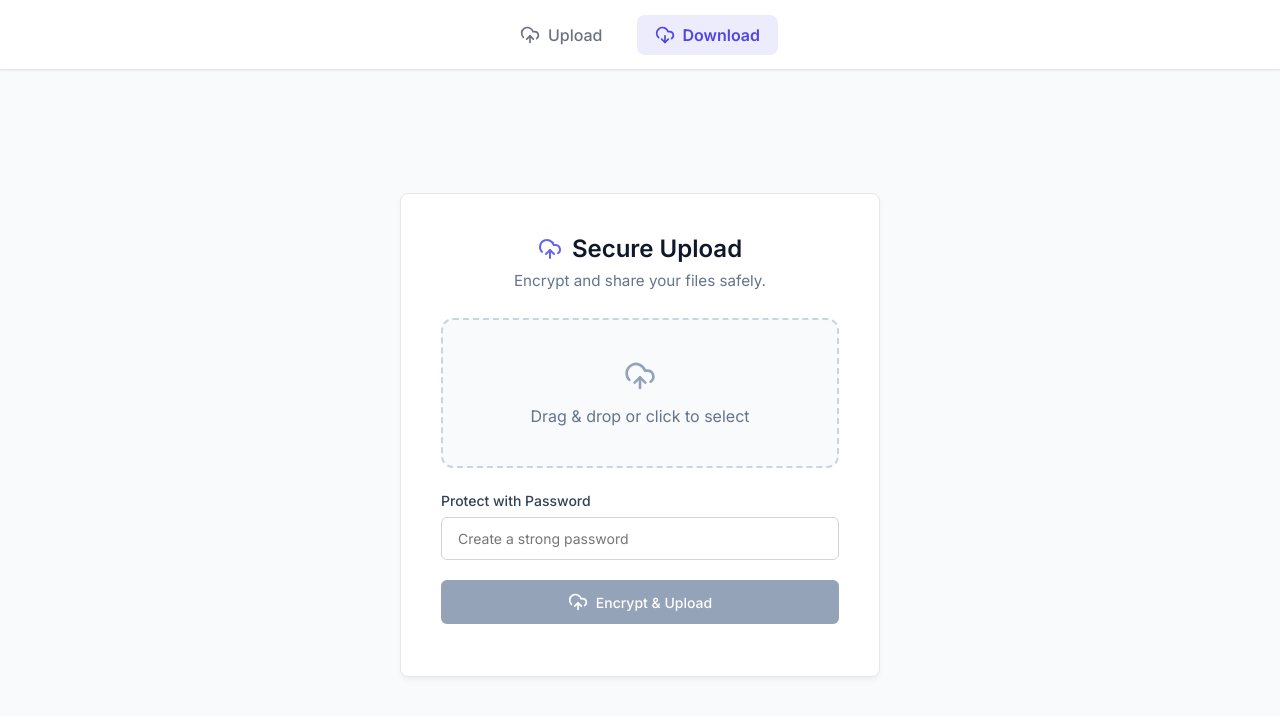
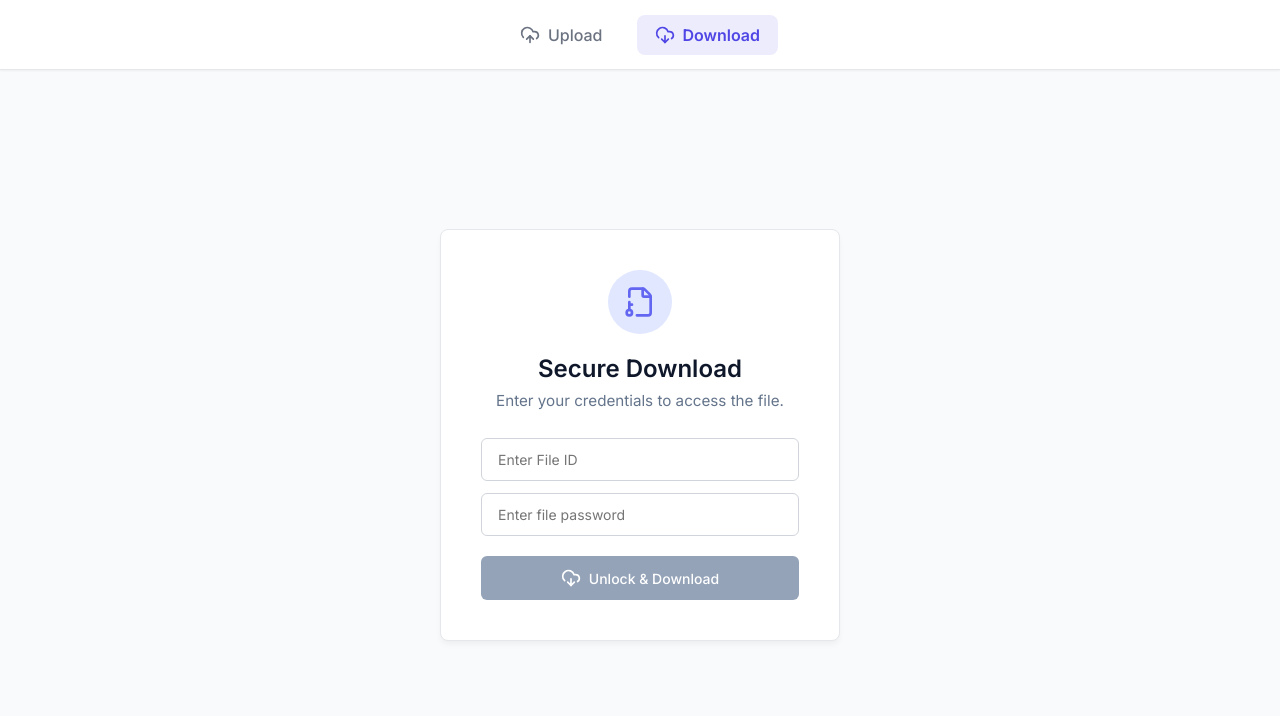
Before and after one commit to aks-110/FIleDownloader, a React (Vite) app in the folder client/: page /download in a window 1280 px wide. Shown: the top 716 px of the page. Built offline with nearby package versions, Linux system fonts and the light colour scheme.

Commit message:
updated download page

```diff
--- a/client/src/components/Download.jsx
+++ b/client/src/components/Download.jsx
@@ -1,257 +1,147 @@
-import { useState, useEffect } from "react";
+import { useState } from "react";
+
 import axios from "axios";
-import { Copy, UploadCloud, File, CheckCircle, Loader2 } from "lucide-react";
 
-function Upload() {
-  const [file, setFile] = useState(null);
+import { DownloadCloud, FileKey, Loader2 } from "lucide-react";
+
+function Download() {
+  const [fileId, setFileId] = useState("");
+
   const [password, setPassword] = useState("");
-  const [fileId, setFileId] = useState("");
-  const [qrCode, setQrCode] = useState("");
-  const [downloadLink, setDownloadLink] = useState("");
+
   const [status, setStatus] = useState("");
+
   const [loading, setLoading] = useState(false);
-  const [ready, setReady] = useState(false);
-  const [copied, setCopied] = useState(false);
 
-  // Restore upload data after refresh (valid for 5 minutes)
-  useEffect(() => {
-    const saved = localStorage.getItem("uploadData");
+  const handleDownload = async () => {
+    // Basic validation for both fields
 
-    if (saved) {
-      const data = JSON.parse(saved);
-      const now = Date.now();
-      const fiveMinutes = 5 * 60 * 1000;
+    if (!fileId || !password) {
+      setStatus("Please enter both File ID and password.");
 
-      if (now - data.timestamp < fiveMinutes) {
-        setFileId(data.fileId);
-        setQrCode(data.qrCode);
-        setDownloadLink(data.downloadLink);
-        setReady(true);
-      } else {
-        localStorage.removeItem("uploadData");
+      return;
     }
-    }
-  }, []);
-
-  const handleUpload = async () => {
-    if (!file || !password) return;
 
     setLoading(true);
-    setStatus("Processing...");
+
+    setStatus("Verifying...");
 
     try {
-      // Calculate file size in MB
-      const fileSizeMB = file.size / (1024 * 1024);
+      // Updated: ID is removed from the URL and moved into the data body
 
-      // Decide expiry
-      let expiry;
-      if (fileSizeMB < 10) {
-        expiry = 3600; // 1 hour
-      } else {
-        expiry = 86400; // 1 day
-      }
+      const res = await axios.post(`http://localhost:3000/download`, {
+        id: fileId,
 
-      // Request backend
-      const res = await axios.post("http://localhost:3000/geturl", {
-        fileName: file.name,
-        fileType: file.type,
         password: password,
-        expiry: expiry,
       });
 
-      const { uploadUrl, id, qrDataUrl } = res.data;
+      // Assuming the server returns a temporary download link
 
-      const link = `http://localhost:3000/download/${id}`;
+      window.location.href = res.data.downloadUrl;
 
-      setFileId(id);
-      setQrCode(qrDataUrl);
-      setDownloadLink(link);
-
-      setStatus("Uploading...");
-
-      // Upload file to storage
-      await fetch(uploadUrl, {
-        method: "PUT",
-        body: file,
-      });
-
-      setReady(true);
-      setStatus("");
-
-      // Save upload result for 5 minutes
-      localStorage.setItem(
-        "uploadData",
-        JSON.stringify({
-          fileId: id,
-          qrCode: qrDataUrl,
-          downloadLink: link,
-          timestamp: Date.now(),
-        }),
-      );
+      setStatus("Download starting...");
     } catch (err) {
       console.error(err);
-      setStatus("Upload failed. Try again.");
+
+      setStatus("Incorrect ID, password, or file missing.");
     } finally {
       setLoading(false);
     }
   };
 
-  const copyLink = () => {
-    navigator.clipboard.writeText(downloadLink);
-    setCopied(true);
-    setTimeout(() => setCopied(false), 2000);
-  };
+  return (
+    <div
+      className="card"
+      style={{ textAlign: "center", maxWidth: "400px", margin: "40px auto" }}
+    >
+      <div
+        style={{
+          background: "#e0e7ff",
 
-  const uploadAnotherFile = () => {
-    localStorage.removeItem("uploadData");
+          width: "64px",
 
-    setReady(false);
-    setFile(null);
-    setPassword("");
-    setFileId("");
-    setQrCode("");
-    setDownloadLink("");
-    setStatus("");
-  };
+          height: "64px",
 
-  return (
-    <div className="card">
-      {!ready ? (
-        <>
-          <h2 className="card-title">
-            <UploadCloud color="#6366f1" /> Secure Upload
-          </h2>
+          borderRadius: "50%",
 
-          <p className="card-subtitle">Encrypt and share your files safely.</p>
+          display: "flex",
 
-          <div className="file-drop-area">
-            <input
-              type="file"
-              className="hidden-file-input"
-              onChange={(e) => setFile(e.target.files[0])}
-            />
+          alignItems: "center",
 
-            {file ? (
-              <>
-                <File size={32} color="#6366f1" style={{ margin: "0 auto" }} />
-                <p style={{ fontWeight: "600", marginTop: "10px" }}>
-                  {file.name}
+          justifyContent: "center",
+
+          margin: "0 auto 20px",
+        }}
+      >
+        <FileKey size={32} color="#6366f1" />
+      </div>
+
+      <h2 className="card-title">Secure Download</h2>
+
+      <p className="card-subtitle">
+        Enter your credentials to access the file.
       </p>
 
-                <p style={{ fontSize: "0.8rem", color: "#64748b" }}>
-                  {(file.size / 1024 / 1024).toFixed(2)} MB
-                </p>
-              </>
-            ) : (
-              <>
-                <UploadCloud
-                  size={32}
-                  color="#94a3b8"
-                  style={{ margin: "0 auto" }}
+      <div
+        className="input-group"
+        style={{ display: "flex", flexDirection: "column", gap: "12px" }}
+      >
+        {/* File ID Input */}
+
+        <div className="input-wrapper">
+          <input
+            type="text"
+            className="text-input"
+            placeholder="Enter File ID"
+            value={fileId}
+            onChange={(e) => setFileId(e.target.value)}
           />
-
-                <p style={{ color: "#64748b", marginTop: "10px" }}>
-                  Drag & drop or click to select
-                </p>
-              </>
-            )}
         </div>
 
-          <div className="input-group">
-            <label className="input-label">Protect with Password</label>
+        {/* Password Input */}
 
         <div className="input-wrapper">
           <input
             type="password"
             className="text-input"
-                placeholder="Create a strong password"
+            placeholder="Enter file password"
             value={password}
             onChange={(e) => setPassword(e.target.value)}
+            onKeyDown={(e) => e.key === "Enter" && handleDownload()}
           />
         </div>
       </div>
 
       <button
         className="btn-primary"
-            onClick={handleUpload}
-            disabled={loading || !file || !password}
+        onClick={handleDownload}
+        style={{ marginTop: "20px", width: "100%" }}
+        disabled={loading || !password || !fileId}
       >
         {loading ? (
           <Loader2 className="animate-spin" size={20} />
         ) : (
-              <UploadCloud size={20} />
+          <DownloadCloud size={20} />
         )}
 
-            {loading ? "Encrypting..." : "Encrypt & Upload"}
+        {loading ? "Verifying..." : "Unlock & Download"}
       </button>
 
+      {status && (
         <p
           style={{
-              textAlign: "center",
-              marginTop: "12px",
-              color: "#64748b",
+            marginTop: "16px",
+
             fontSize: "0.9rem",
+
+            color: status.includes("Incorrect") ? "#ef4444" : "#64748b",
           }}
         >
           {status}
         </p>
-        </>
-      ) : (
-        <div style={{ textAlign: "center" }}>
-          <CheckCircle
-            size={48}
-            color="#10b981"
-            style={{ margin: "0 auto 16px" }}
-          />
-
-          <h2 className="card-title">Upload Complete</h2>
-
-          {fileId && (
-            <p style={{ marginBottom: "12px" }}>
-              File ID: <strong>{fileId}</strong>
-            </p>
-          )}
-
-          <div style={{ marginBottom: "12px" }}>
-            <div
-              style={{
-                background: "#f8fafc",
-                padding: "10px",
-                borderRadius: "8px",
-                border: "1px solid #cbd5e1",
-                wordBreak: "break-all",
-              }}
-            >
-              {downloadLink}
-            </div>
-
-            <button
-              className="btn-primary"
-              onClick={copyLink}
-              style={{ marginTop: "10px" }}
-            >
-              {copied ? <CheckCircle size={18} /> : <Copy size={18} />}
-              {copied ? "Copied" : "Copy Link"}
-            </button>
-          </div>
-
-          {qrCode && (
-            <div style={{ margin: "20px 0" }}>
-              <img
-                src={qrCode}
-                alt="QR Code"
-                style={{ width: "130px", border: "1px solid #cbd5e1" }}
-              />
-            </div>
-          )}
-
-          <button className="btn-primary" onClick={uploadAnotherFile}>
-            Upload Another File
-          </button>
-        </div>
       )}
     </div>
   );
 }
 
-export default Upload;
+export default Download;
```
Lines whose indentation alone changed are shown as unchanged.
